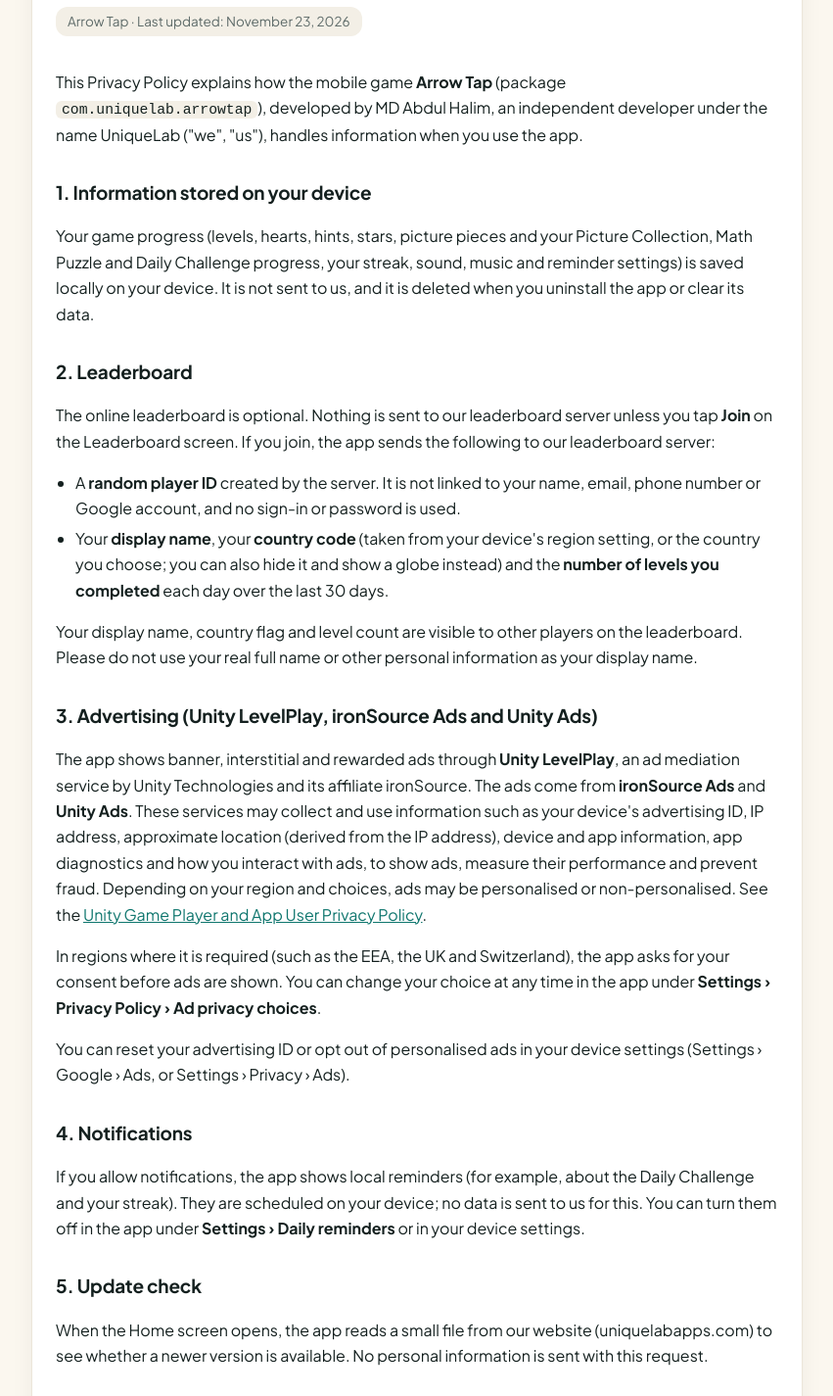
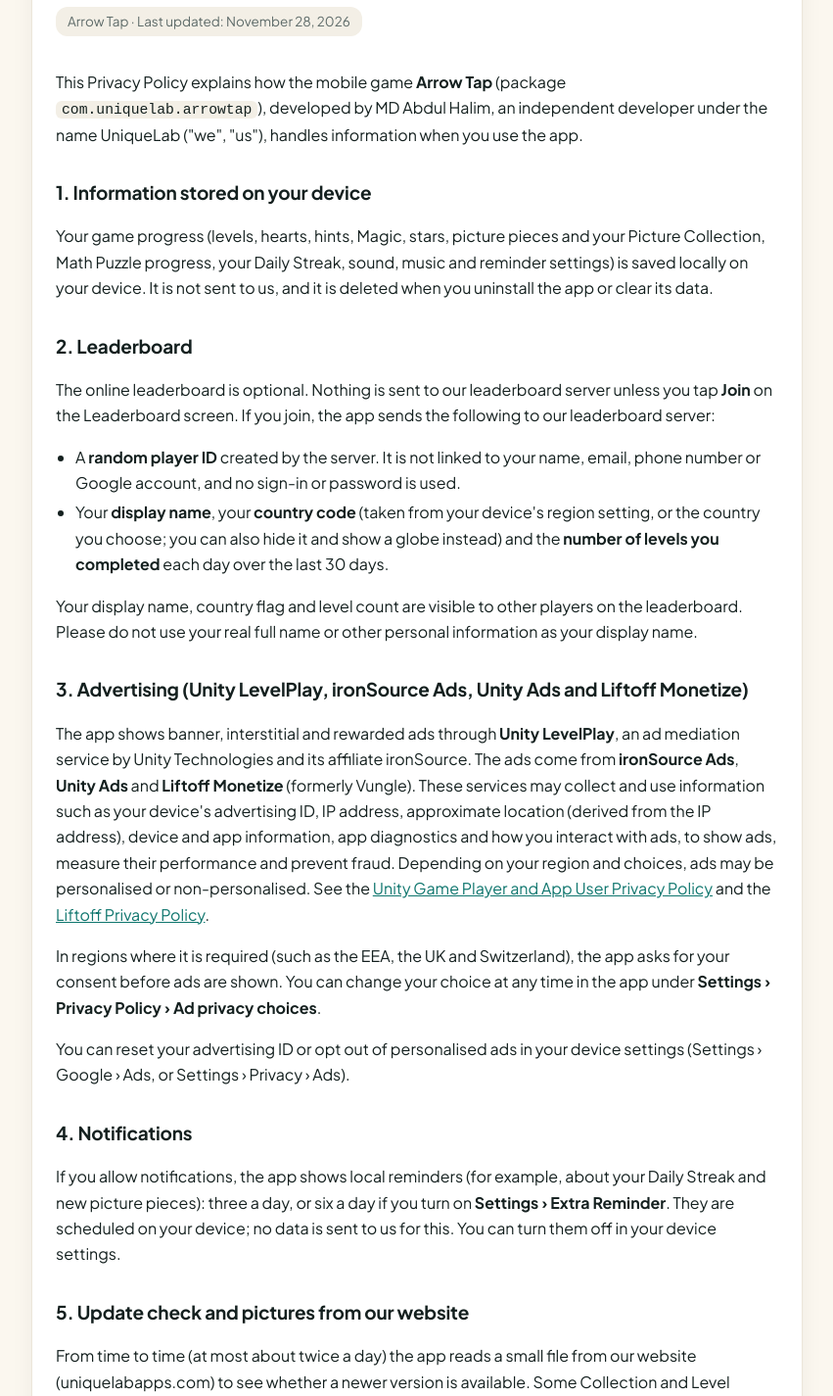
Before and after one commit to uniquelabdev/uniquelabdev.github.io, a plain HTML site: page arrowtap-privacy.html in a window 1280 px wide. Shown: the part 168-1593 px from the top of the page at 98% size, without its empty margins (214-1065 px from the left). Drawn offline with Linux system fonts and the light colour scheme.

Commit message:
Add files via upload

```diff
--- a/arrowtap-privacy.html
+++ b/arrowtap-privacy.html
@@ -5,11 +5,11 @@
 <title>Arrow Tap – Privacy Policy</title></head><body>
 <header class="top"><div class="wrap"><a class="brand" href="/"><img src="/logo.svg" alt=""><span>Unique<b>Lab</b></span></a><nav class="nav"><a href="/#apps">Apps</a><a href="/#contact">Contact</a></nav></div></header>
 <main class="wrap"><p class="back"><a href="/">← Back to UniqueLab</a></p><div class="card">
-<h1>Privacy Policy</h1><div class="meta">Arrow Tap · Last updated: November 23, 2026</div>
+<h1>Privacy Policy</h1><div class="meta">Arrow Tap · Last updated: November 28, 2026</div>
 <p>This Privacy Policy explains how the mobile game <b>Arrow Tap</b> (package <code>com.uniquelab.arrowtap</code>), developed by MD Abdul Halim, an independent developer under the name UniqueLab ("we", "us"), handles information when you use the app.</p>
 
 <h2>1. Information stored on your device</h2>
-<p>Your game progress (levels, hearts, hints, stars, picture pieces and your Picture Collection, Math Puzzle and Daily Challenge progress, your streak, sound, music and reminder settings) is saved locally on your device. It is not sent to us, and it is deleted when you uninstall the app or clear its data.</p>
+<p>Your game progress (levels, hearts, hints, Magic, stars, picture pieces and your Picture Collection, Math Puzzle progress, your Daily Streak, sound, music and reminder settings) is saved locally on your device. It is not sent to us, and it is deleted when you uninstall the app or clear its data.</p>
 
 <h2>2. Leaderboard</h2>
 <p>The online leaderboard is optional. Nothing is sent to our leaderboard server unless you tap <b>Join</b> on the Leaderboard screen. If you join, the app sends the following to our leaderboard server:</p>
@@ -19,16 +19,16 @@
 </ul>
 <p>Your display name, country flag and level count are visible to other players on the leaderboard. Please do not use your real full name or other personal information as your display name.</p>
 
-<h2>3. Advertising (Unity LevelPlay, ironSource Ads and Unity Ads)</h2>
-<p>The app shows banner, interstitial and rewarded ads through <b>Unity LevelPlay</b>, an ad mediation service by Unity Technologies and its affiliate ironSource. The ads come from <b>ironSource Ads</b> and <b>Unity Ads</b>. These services may collect and use information such as your device's advertising ID, IP address, approximate location (derived from the IP address), device and app information, app diagnostics and how you interact with ads, to show ads, measure their performance and prevent fraud. Depending on your region and choices, ads may be personalised or non-personalised. See the <a href="https://unity.com/legal/game-player-and-app-user-privacy-policy">Unity Game Player and App User Privacy Policy</a>.</p>
+<h2>3. Advertising (Unity LevelPlay, ironSource Ads, Unity Ads and Liftoff Monetize)</h2>
+<p>The app shows banner, interstitial and rewarded ads through <b>Unity LevelPlay</b>, an ad mediation service by Unity Technologies and its affiliate ironSource. The ads come from <b>ironSource Ads</b>, <b>Unity Ads</b> and <b>Liftoff Monetize</b> (formerly Vungle). These services may collect and use information such as your device's advertising ID, IP address, approximate location (derived from the IP address), device and app information, app diagnostics and how you interact with ads, to show ads, measure their performance and prevent fraud. Depending on your region and choices, ads may be personalised or non-personalised. See the <a href="https://unity.com/legal/game-player-and-app-user-privacy-policy">Unity Game Player and App User Privacy Policy</a> and the <a href="https://liftoff.io/privacy-policy/">Liftoff Privacy Policy</a>.</p>
 <p>In regions where it is required (such as the EEA, the UK and Switzerland), the app asks for your consent before ads are shown. You can change your choice at any time in the app under <b>Settings › Privacy Policy › Ad privacy choices</b>.</p>
 <p>You can reset your advertising ID or opt out of personalised ads in your device settings (Settings › Google › Ads, or Settings › Privacy › Ads).</p>
 
 <h2>4. Notifications</h2>
-<p>If you allow notifications, the app shows local reminders (for example, about the Daily Challenge and your streak). They are scheduled on your device; no data is sent to us for this. You can turn them off in the app under <b>Settings › Daily reminders</b> or in your device settings.</p>
+<p>If you allow notifications, the app shows local reminders (for example, about your Daily Streak and new picture pieces): three a day, or six a day if you turn on <b>Settings › Extra Reminder</b>. They are scheduled on your device; no data is sent to us for this. You can turn them off in your device settings.</p>
 
-<h2>5. Update check</h2>
-<p>When the Home screen opens, the app reads a small file from our website (uniquelabapps.com) to see whether a newer version is available. No personal information is sent with this request.</p>
+<h2>5. Update check and pictures from our website</h2>
+<p>From time to time (at most about twice a day) the app reads a small file from our website (uniquelabapps.com) to see whether a newer version is available. Some Collection and Level Complete pictures are also downloaded from our website when they are needed, and then kept on your device. No personal information is sent with these requests.</p>
 
 <h2>6. Sharing pictures</h2>
 <p>When you share a completed picture, it is passed to the app you choose through your phone's Share menu. Nothing is sent to us.</p>
@@ -36,6 +36,7 @@
 <h2>7. Third-party services</h2>
 <ul>
 <li>Unity LevelPlay, ironSource Ads and Unity Ads – <a href="https://unity.com/legal/game-player-and-app-user-privacy-policy">Unity Privacy Policy</a></li>
+<li>Liftoff Monetize (Vungle) – <a href="https://liftoff.io/privacy-policy/">Liftoff Privacy Policy</a></li>
 <li>Google Play Services (advertising ID) – <a href="https://policies.google.com/privacy">Google Privacy Policy</a></li>
 </ul>
 
@@ -47,7 +48,7 @@
 
 <h2>10. Legal basis and your rights</h2>
 <p>We process leaderboard data to provide the online leaderboard you choose to use, and advertising data based on your consent where the law requires it (for example in the EEA, the UK and Switzerland), otherwise based on our legitimate interest in keeping the game free.</p>
-<p>Depending on where you live, you may have the right to access, correct or delete your data, to object to or restrict its processing, and to withdraw your consent at any time (in the app under Settings › Privacy Policy › Ad privacy choices). To use these rights, email us at the address below. For advertising data, you can also contact Unity through its privacy policy. You may also complain to your local data protection authority.</p>
+<p>Depending on where you live, you may have the right to access, correct or delete your data, to object to or restrict its processing, and to withdraw your consent at any time (in the app under Settings › Privacy Policy › Ad privacy choices). To use these rights, email us at the address below. For advertising data, you can also contact Unity or Liftoff through their privacy policies. You may also complain to your local data protection authority.</p>
 
 <h2>11. Data retention and deletion</h2>
 <p>Leaderboard entries are kept while the game is offered. You can leave the leaderboard at any time: open the <b>Leaderboard</b> screen and tap the <b>Leave</b> button at the top right. This removes your entry and the random player ID from our server. You can also email us at the address below, including your display name; we will delete it within 30 days. See <a href="/arrowtap-delete-data.html">Delete your data</a>. Uninstalling the app removes all locally stored data.</p>
```
Also changed, not shown: index.html (+3 -3 lines), arrow-tap-banner.png, arrow-tap-icon.png.
